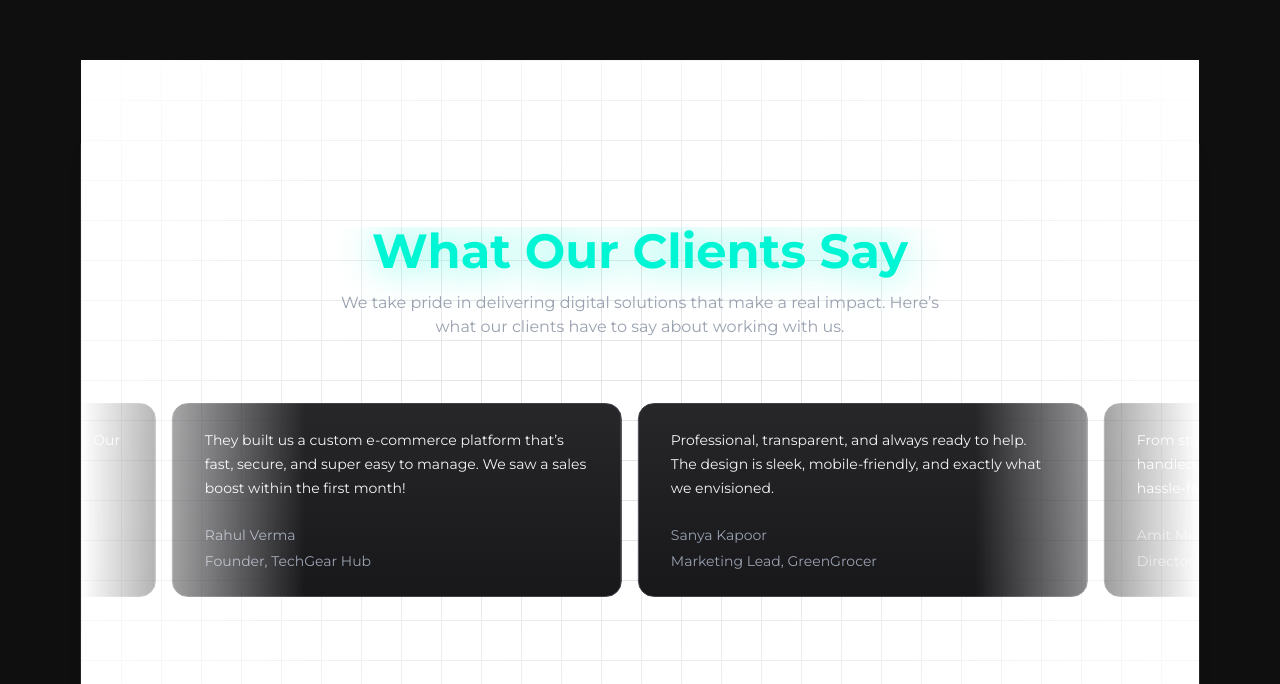
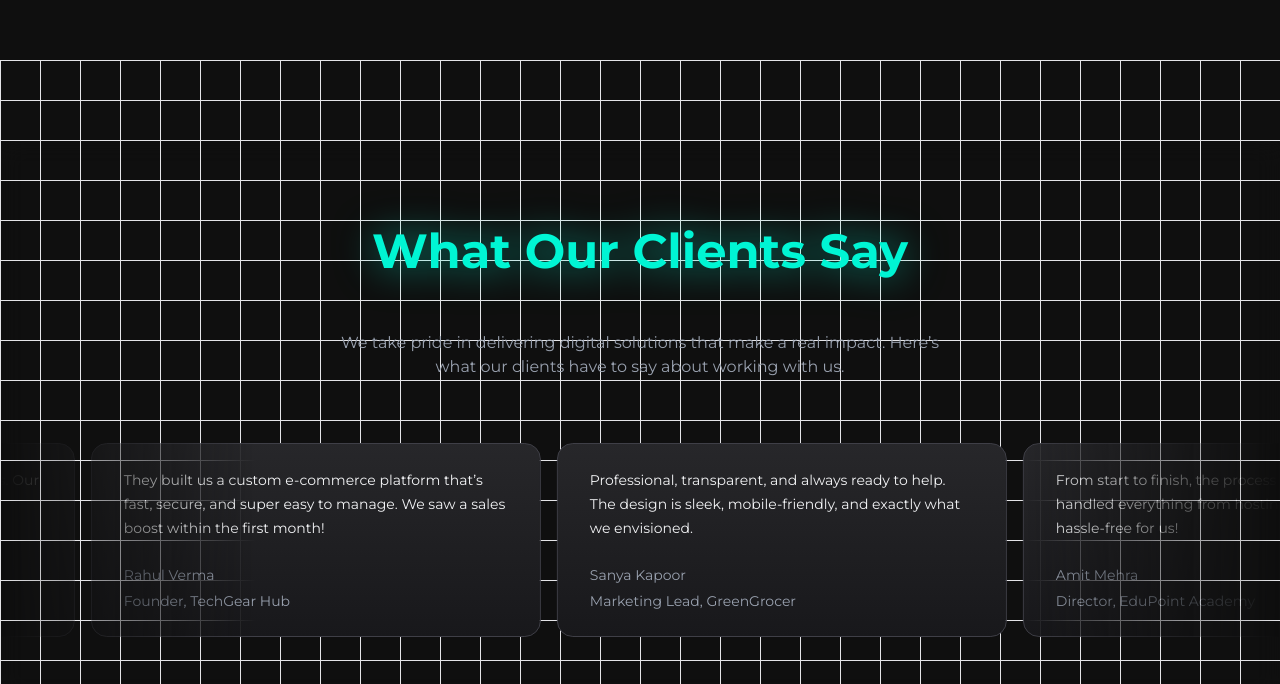
Before and after one commit to theajthakur/vijstack, a Next.js app: page / in a window 1280 px wide. Shown: the part 2776-3460 px from the top of the page. Built offline with nearby package versions, Linux system fonts and the light colour scheme.

Commit message:
Refactor: Grid pattern

```diff
--- a/src/components/home/_components/testinomials/page.jsx
+++ b/src/components/home/_components/testinomials/page.jsx
@@ -6,22 +6,22 @@ import { cn } from "@/lib/utils";
 
 export function Testimonials() {
   return (
-    <section className="py-20 px-6 md:px-20 bg-background text-foreground relative overflow-hidden">
-      <div className="h-[35rem] w-full flex items-center justify-center rounded-md bg-[#111]/40 border border-white/10 backdrop-blur-md shadow-lg">
-        <div className="relative flex h-[50rem] w-full items-center justify-center bg-white dark:bg-black">
+    <section className="py-20 bg-background text-foreground relative overflow-hidden">
+      <div className="lg:h-[35rem] w-full flex items-center justify-center rounded-md bg-[#111]/40 backdrop-blur-md shadow-lg">
+        <div className="relative flex lg:h-[50rem] w-full items-center justify-center">
           <div
             className={cn(
               "absolute inset-0",
               "[background-size:40px_40px]",
-              "[background-image:linear-gradient(to_right,#e4e4e7_1px,transparent_1px),linear-gradient(to_bottom,#e4e4e7_1px,transparent_1px)]",
-              "dark:[background-image:linear-gradient(to_right,#262626_1px,transparent_1px),linear-gradient(to_bottom,#262626_1px,transparent_1px)]"
+              "lg:[background-image:linear-gradient(to_right,#e4e4e7_1px,transparent_1px),linear-gradient(to_bottom,#e4e4e7_1px,transparent_1px)]",
+              "lg:dark:[background-image:linear-gradient(to_right,#262626_1px,transparent_1px),linear-gradient(to_bottom,#262626_1px,transparent_1px)]"
             )}
           />
           {/* Radial gradient for the container to give a faded look */}
-          <div className="pointer-events-none absolute inset-0 flex items-center justify-center bg-white [mask-image:radial-gradient(ellipse_at_center,transparent_20%,black)] dark:bg-black"></div>
+          <div className="pointer-events-none absolute inset-0 flex items-center justify-center [mask-image:radial-gradient(ellipse_at_center,transparent_20%,black)] dark:bg-black"></div>
           <div className="w-full overflow-hidden">
             <div className="text-center mb-12">
-              <h2 className="text-3xl md:text-5xl font-bold text-primary drop-shadow-glow">
+              <h2 className="text-3xl md:text-5xl font-bold text-primary drop-shadow-glow py-10">
                 What Our Clients Say
               </h2>
               <p className="mt-4 text-gray-400 text-sm md:text-base max-w-2xl mx-auto relative px-5">
```
